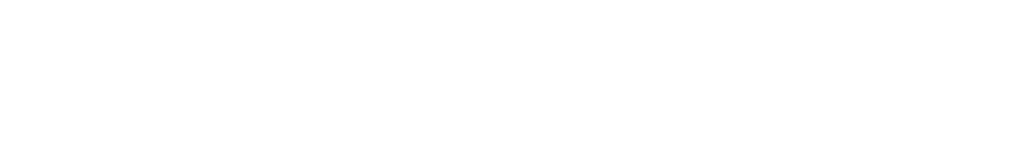
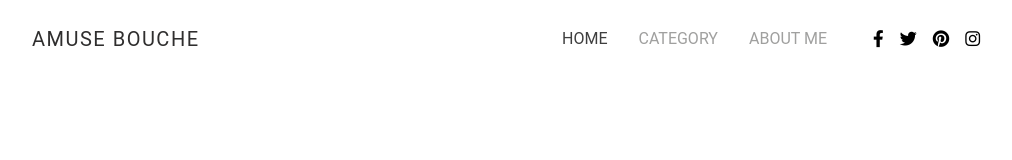
Before and after one commit to CowSlay3r/amuse_bouche, a plain HTML site: page index.html in a window 1280 px wide. Shown: the whole page, without its empty margins (130-1142 px from the left). Drawn offline with nearby package versions, Linux system fonts and the light colour scheme; a web font is replaced by a local one.

Commit message:
header and navigation menu

```diff
--- a/index.html
+++ b/index.html
@@ -9,11 +9,67 @@
     <link href="https://cdn.jsdelivr.net/npm/bootstrap@5.1.3/dist/css/bootstrap.min.css" rel="stylesheet" integrity="sha384-1BmE4kWBq78iYhFldvKuhfTAU6auU8tT94WrHftjDbrCEXSU1oBoqyl2QvZ6jIW3" crossorigin="anonymous">
     <link rel="stylesheet" href="https://use.fontawesome.com/releases/v6.1.1/css/all.css" integrity="sha384-/frq1SRXYH/bSyou/HUp/hib7RVN1TawQYja658FEOodR/FQBKVqT9Ol+Oz3Olq5" crossorigin="anonymous">
     <link href="https://fonts.googleapis.com/css2?family=Playfair+Display:ital,wght@1,400;1,600;1,700&family=Roboto+Flex:opsz,wght@8..144,400;8..144,500&display=swap" rel="stylesheet">
-
     <title>Amuse Bouche</title>
   </head>
   <body>
 
+    <header>
+        <nav class="navbar navbar-expand-lg navbar-light">
+            <div class="container-fluid">
+              <a class="navbar-brand" href="#">AMUSE BOUCHE</a>
+              <button class="navbar-toggler" type="button" data-bs-toggle="collapse" data-bs-target="#navbarSupportedContent" aria-controls="navbarSupportedContent" aria-expanded="false" aria-label="Toggle navigation">
+                <span class="navbar-toggler-icon"></span>
+              </button>
+              <div class="collapse navbar-collapse" id="navbarSupportedContent">
+                <ul class="navbar-nav mb-2 mb-lg-0">
+                  <li class="nav-item active">
+                    <a class="nav-link active" aria-current="page" href="#">Home</a>
+                  </li>
+
+                  <li class="nav-item dropdown">
+                    <a class="nav-link" href="#" id="navbarDropdown" role="button" data-bs-toggle="dropdown" aria-expanded="false">
+                      category
+                    </a>
+                    <ul class="dropdown-menu" aria-labelledby="navbarDropdown">
+                      <li><a class="dropdown-item" href="#">Action</a></li>
+                      <li><a class="dropdown-item" href="#">Another action</a></li>
+                      <li><a class="dropdown-item" href="#">Something else here</a></li>
+                    </ul>
+                  </li>
+                  <li class="nav-item">
+                    <a class="nav-link" href="#">about me</a>
+                  </li>
+                </ul>
+
+
+                <ul class="navbar-nav mb-2 mb-lg-0">
+                    <li class="nav-item">
+                      <a class="nav-link" href="#">
+                        <i class="fa-brands fa-facebook-f"></i>
+                      </a>
+                    </li>
+                    <li class="nav-item">
+                      <a class="nav-link" href="#">
+                        <i class="fa-brands fa-twitter"></i>
+                      </a>
+                    </li>
+                    <li class="nav-item">
+                      <a class="nav-link" href="#">
+                        <i class="fa-brands fa-pinterest"></i>
+                      </a>
+                    </li>
+                    <li class="nav-item">
+                      <a class="nav-link" href="#">
+                        <i class="fa-brands fa-instagram"></i>
+                      </a>
+                    </li>
+
+                  </ul>
+
+              </div>
+            </div>
+          </nav>
+    </header>
 
 
 
--- a/style.css
+++ b/style.css
@@ -3,3 +3,69 @@
 font-family: 'Playfair Display', serif;
 font-family: 'Roboto Flex', sans-serif;
 */
+
+
+nav {
+    max-width: 980px;
+    min-height: 78px;
+    margin: auto;
+}
+
+.navbar-collapse {
+    justify-content: flex-end;
+}
+
+.dropdown:hover > .dropdown-menu {
+    display: block;
+}
+
+.dropdown-menu {
+    background-color: transparent !important;
+    top: 30px;
+    border: none !important;
+    left: -100px;
+    text-align: right !important;
+}
+
+.dropdown-item {
+    font-size: 13.5;
+    color: #a0a09f !important;
+    font-family: 'Roboto', sans-serif;
+    font-weight: 400;
+    text-transform: uppercase;
+    /* margin-left: 15px; */
+}
+
+.dropdown-item:hover {
+    background-color: transparent !important;
+}
+
+.navbar-brand {
+    font-size: 18.5px;
+    color: #2F2E2E !important;
+    font-family: 'Roboto', sans-serif;
+    font-weight: 400;
+    letter-spacing: 1.5px;
+}
+
+.navbar-collapse ul:first-child .nav-link {
+    font-size: 13.5;
+    color: #a0a09f !important;
+    font-family: 'Roboto', sans-serif;
+    font-weight: 400;
+    text-transform: uppercase;
+    margin-left: 15px;
+}
+
+.navbar-collapse ul:first-child .active .nav-link {
+    color: #3f3f3f !important;
+}
+
+.navbar-collapse ul:first-child {
+    margin-right: 30px;
+}
+
+.fa-brands {
+    color: black;
+    font-size: 17px;
+}
```
